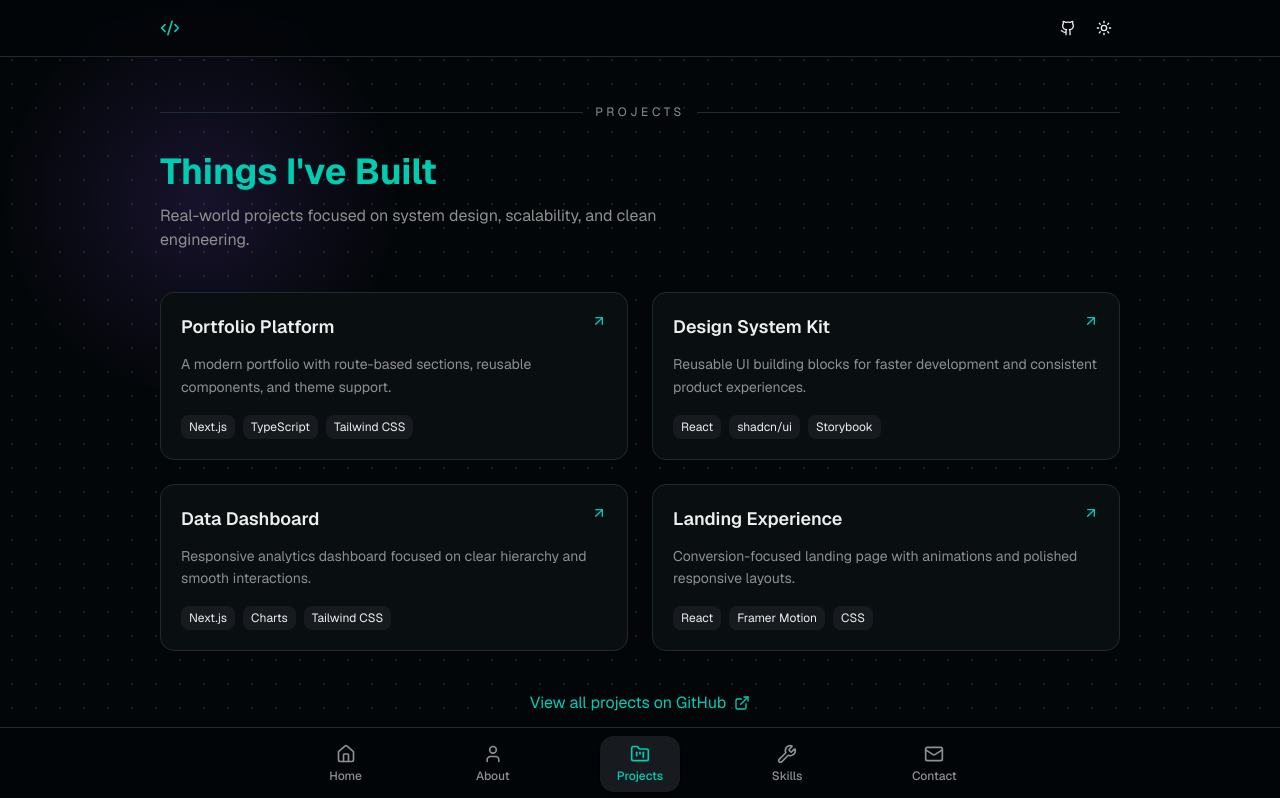
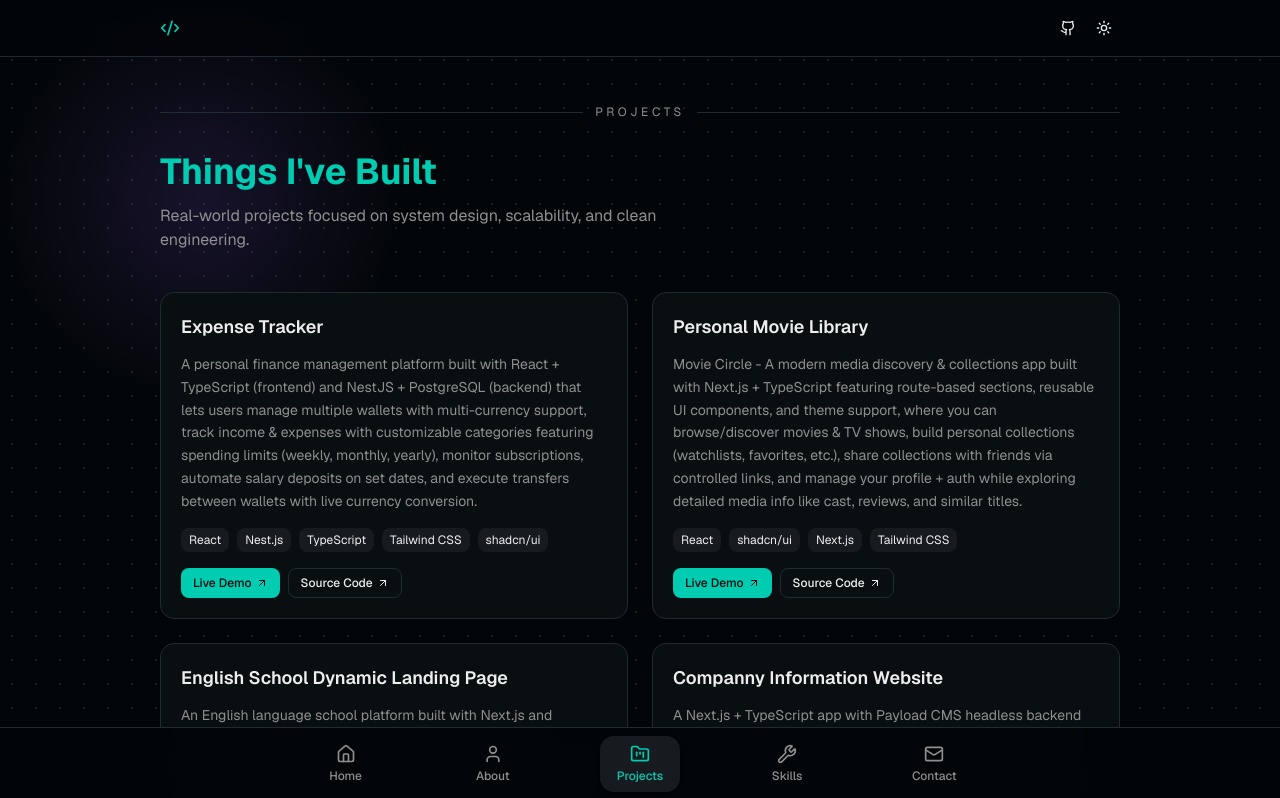
Before and after one commit to adrian-237/portfolio, a Next.js app: page /projects in a window 1280 px wide. Shown: the top 798 px of the page. Built offline with nearby package versions, Linux system fonts and the light colour scheme.

Commit message:
update project card component & contents

```diff
--- a/src/app/projects/page.tsx
+++ b/src/app/projects/page.tsx
@@ -5,32 +5,34 @@ import { ProjectCard } from "@/components/portfolio/project-card";
 
 const projects = [
   {
-    title: "Portfolio Platform",
+    title: "Expense Tracker",
     description:
-      "A modern portfolio with route-based sections, reusable components, and theme support.",
-    stack: ["Next.js", "TypeScript", "Tailwind CSS"],
-    href: "#",
+      "A personal finance management platform built with React + TypeScript (frontend) and NestJS + PostgreSQL (backend) that lets users manage multiple wallets with multi-currency support, track income & expenses with customizable categories featuring spending limits (weekly, monthly, yearly), monitor subscriptions, automate salary deposits on set dates, and execute transfers between wallets with live currency conversion.",
+    stack: ["React", "Nest.js", "TypeScript", "Tailwind CSS", "shadcn/ui"],
+    live: "expense-tracker-adrian.vercel.app",
+    source: "https://github.com/adrian-237/ExpenseTracker",
   },
   {
-    title: "Design System Kit",
+    title: "Personal Movie Library",
     description:
-      "Reusable UI building blocks for faster development and consistent product experiences.",
-    stack: ["React", "shadcn/ui", "Storybook"],
-    href: "#",
+      "Movie Circle - A modern media discovery & collections app built with Next.js + TypeScript featuring route-based sections, reusable UI components, and theme support, where you can browse/discover movies & TV shows, build personal collections (watchlists, favorites, etc.), share collections with friends via controlled links, and manage your profile + auth while exploring detailed media info like cast, reviews, and similar titles.",
+    stack: ["React", "shadcn/ui", "Next.js", "Tailwind CSS"],
+    live: "movie-circle.vercel.app ",
+    source: "https://github.com/adrian-237/movie-circle",
   },
   {
-    title: "Data Dashboard",
+    title: "English School Dynamic Landing Page",
     description:
-      "Responsive analytics dashboard focused on clear hierarchy and smooth interactions.",
-    stack: ["Next.js", "Charts", "Tailwind CSS"],
-    href: "#",
+      "An English language school platform built with Next.js and TypeScript (frontend) and Payload CMS with PostgreSQL (headless backend). It features a fully dynamic landing page where admins can manage all content (sections, images, links, colors), courses (levels, types, pricing, promotions), and includes student applications, retakes, feedback forms, and CRM integration to capture and track all leads.",
+    stack: ["React", "Payload CMS", "Tailwind CSS", "shadcn/ui"],
+    live: "https://www.expertschool.md/",
   },
   {
-    title: "Landing Experience",
+    title: "Companny Information Website",
     description:
-      "Conversion-focused landing page with animations and polished responsive layouts.",
-    stack: ["React", "Framer Motion", "CSS"],
-    href: "#",
+      "A Next.js + TypeScript app with Payload CMS headless backend and PostgreSQL database featuring a multilingual (EN, RO, RU) website with a dynamic blog page integrated with backend for articles management, contact forms with email notifications via Nodemailer, and SEO optimization using Schema.org structured data. Built with shadcn components, Tailwind CSS, and next-intl for localization.",
+    stack: ["React", "Payload CMS", "Tailwind CSS", "shadcn/ui"],
+    live: "https://slavena.md/",
   },
 ] as const;
 
--- a/src/components/portfolio/project-card.tsx
+++ b/src/components/portfolio/project-card.tsx
@@ -5,7 +5,8 @@ type Project = {
   title: string;
   description: string;
   stack: readonly string[];
-  href: string;
+  live?: string;
+  source?: string;
 };
 
 type ProjectCardProps = {
@@ -19,20 +20,13 @@ export function ProjectCard({ project }: ProjectCardProps) {
         <h3 className="text-lg font-semibold text-foreground">
           {project.title}
         </h3>
-        <Link
-          href={project.href}
-          className="text-primary hover:text-primary/80"
-          aria-label={`Open ${project.title}`}
-        >
-          <ArrowUpRight className="h-4 w-4" />
-        </Link>
       </div>
 
       <p className="text-sm text-muted-foreground leading-relaxed mb-4">
         {project.description}
       </p>
 
-      <div className="flex flex-wrap gap-2">
+      <div className="flex flex-wrap gap-2 mb-4">
         {project.stack.map((item) => (
           <span
             key={item}
@@ -42,6 +36,29 @@ export function ProjectCard({ project }: ProjectCardProps) {
           </span>
         ))}
       </div>
+
+      <div className="flex gap-2">
+        {project.live && (
+          <Link
+            href={project.live}
+            target="_blank"
+            rel="noopener noreferrer"
+            className="inline-flex items-center gap-1 px-3 py-1.5 rounded-md bg-primary text-primary-foreground text-xs font-medium hover:bg-primary/90 transition-colors"
+          >
+            Live Demo <ArrowUpRight className="h-3 w-3" />
+          </Link>
+        )}
+        {project.source && (
+          <Link
+            href={project.source}
+            target="_blank"
+            rel="noopener noreferrer"
+            className="inline-flex items-center gap-1 px-3 py-1.5 rounded-md border border-border text-xs font-medium hover:bg-muted transition-colors"
+          >
+            Source Code <ArrowUpRight className="h-3 w-3" />
+          </Link>
+        )}
+      </div>
     </article>
   );
 }
```
